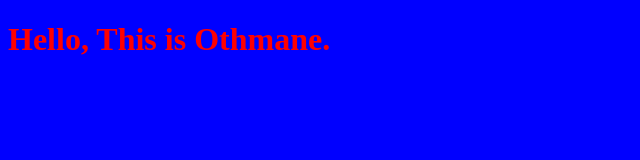
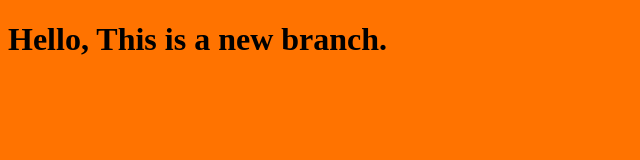
Before and after one commit to herhira700/myprojects, a plain HTML site: page index.html in a window 1280 px wide. Shown: the whole page, without its empty margins (0-640 px from the left). Drawn offline with Linux system fonts and the light colour scheme.

Commit message:
changing the title color

```diff
--- a/index.html
+++ b/index.html
@@ -7,7 +7,7 @@
     <link rel="stylesheet" href="style.css">
 </head>
 <body>
-    <h1>Hello, This is Othmane.</h1>
+    <h1>Hello, This is a new branch.</h1>
     <script src="app.js"></script>
 </body>
 </html>
--- a/style.css
+++ b/style.css
@@ -1,7 +1,7 @@
 h1 {
-    color: red;
+    color: black;
 }
 
 body{
-    background-color: blue;
+    background-color: rgb(255, 115, 0);
 }
```
